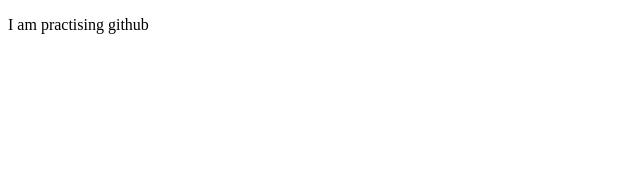
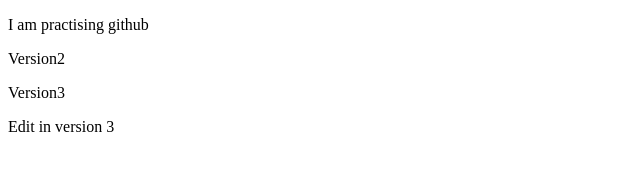
Before and after one commit to Sonissapkota/60-Days-of-web-development, a plain HTML site: page Index.html in a window 1280 px wide. Shown: the whole page, without its empty margins (0-640 px from the left). Drawn offline with Linux system fonts and the light colour scheme.

Commit message:
Version 3

```diff
--- a/Index.html
+++ b/Index.html
@@ -5,5 +5,8 @@
 </head>
 <body>
 	<p>I am practising github</p>
+	<p>Version2</p>
+	<p>Version3</p>
+	<p>Edit in version 3</p>
 </body>
 </html>
--- a/Practise1.js
+++ b/Practise1.js
@@ -1,2 +1,4 @@
 console.log("Hello sonis");
 console.log("Hello sonis from dadar");
+console.log("version2");
+console.log("Version3");
--- a/Practise2.js
+++ b/Practise2.js
@@ -1,2 +1,4 @@
 console.log("Hello world");
 console.log("Hello Mukeshwa");
+console.log("Version 2");
+console.log("Version 3");
--- a/Practise3.js
+++ b/Practise3.js
@@ -1 +1,3 @@
 console.log("File was created after the commit");
+console.log("Version 2");
+console.log("Version 3");
```
Also changed, not shown: data.txt (added), 1 other file.
